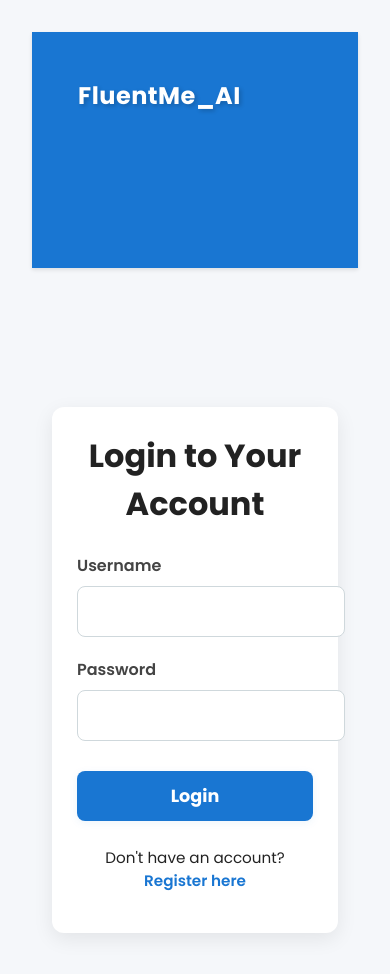
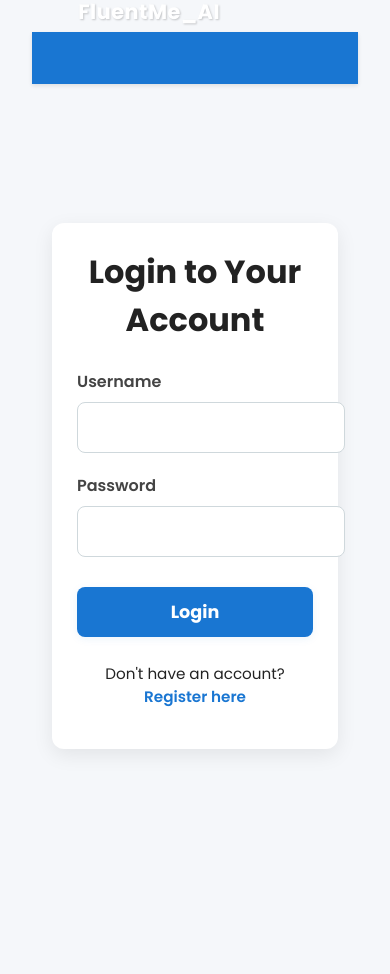
Before and after one commit to akshitsingla21/FlunetMe_AI, a React (Vite) app in the folder client/: page /login in a window 390 px wide. Shown: the top 974 px of the page. After the commit the page ends 920 px from the top, so only its background shows below. Built offline with nearby package versions, Linux system fonts and the light colour scheme; no server answers.

Commit message:
fix: reduce header height to be more compact

```diff
--- a/client/src/components/Header.css
+++ b/client/src/components/Header.css
@@ -1,6 +1,6 @@
 .header {
   background-color: var(--primary-color);
-  padding: 15px 20px;
+  padding: 8px 20px;
   color: white;
   box-shadow: 0 2px 4px rgba(0, 0, 0, 0.1);
 }
@@ -11,34 +11,32 @@
   display: flex;
   justify-content: space-between;
   align-items: center;
+  height: 40px;
 }
 
 .logo {
-  font-size: 1.8rem;
+  font-size: 1.5rem;
   font-weight: bold;
   color: white;
   text-decoration: none;
-  text-shadow: 2px 2px 4px rgba(0, 0, 0, 0.2);
+  text-shadow: 1px 1px 2px rgba(0, 0, 0, 0.2);
   letter-spacing: 0.5px;
-  transition: transform 0.2s;
-}
-
-.logo:hover {
-  transform: scale(1.05);
 }
 
 .nav-menu {
   display: flex;
   gap: 20px;
   align-items: center;
+  height: 100%;
 }
 
 .nav-link {
   color: white;
   text-decoration: none;
-  padding: 8px 12px;
+  padding: 6px 12px;
   border-radius: 4px;
   transition: background-color 0.2s;
+  font-size: 0.95rem;
 }
 
 .nav-link:hover {
@@ -49,11 +47,12 @@
   display: flex;
   align-items: center;
   gap: 10px;
+  height: 100%;
 }
 
 .points-display {
   background: rgba(255, 255, 255, 0.1);
-  padding: 5px 10px;
+  padding: 4px 10px;
   border-radius: 15px;
   font-size: 0.9rem;
 }
@@ -66,17 +65,21 @@
   color: white;
   font-size: 1.5rem;
   cursor: pointer;
-  padding: 5px;
+  padding: 4px;
 }
 
 /* Mobile Responsive Design */
 @media (max-width: 768px) {
   .header {
-    padding: 10px;
+    padding: 8px 15px;
+  }
+
+  .header-content {
+    height: 36px;
   }
 
   .logo {
-    font-size: 1.5rem;
+    font-size: 1.3rem;
   }
 
   .menu-button {
@@ -86,15 +89,16 @@
   .nav-menu {
     display: none;
     position: absolute;
-    top: 60px;
+    top: 52px;
     left: 0;
     right: 0;
     background-color: var(--primary-color);
     flex-direction: column;
-    padding: 10px;
-    gap: 10px;
+    padding: 8px;
+    gap: 8px;
     box-shadow: 0 2px 4px rgba(0, 0, 0, 0.1);
     z-index: 1000;
+    height: auto;
   }
 
   .nav-menu.active {
@@ -104,13 +108,14 @@
   .nav-link {
     width: 100%;
     text-align: center;
-    padding: 12px;
+    padding: 8px;
   }
 
   .user-info {
     flex-direction: column;
     align-items: center;
-    gap: 5px;
+    gap: 4px;
+    height: auto;
   }
 
   .points-display {
@@ -122,11 +127,15 @@
 /* Landscape mode optimizations */
 @media screen and (orientation: landscape) and (max-height: 500px) {
   .header {
-    padding: 5px 10px;
+    padding: 4px 10px;
+  }
+
+  .header-content {
+    height: 32px;
   }
 
   .nav-menu.active {
-    max-height: calc(100vh - 60px);
+    max-height: calc(100vh - 40px);
     overflow-y: auto;
   }
 }
@@ -134,7 +143,7 @@
 /* Tablet optimizations */
 @media (min-width: 769px) and (max-width: 1024px) {
   .header {
-    padding: 12px 15px;
+    padding: 8px 15px;
   }
 
   .nav-menu {
```
